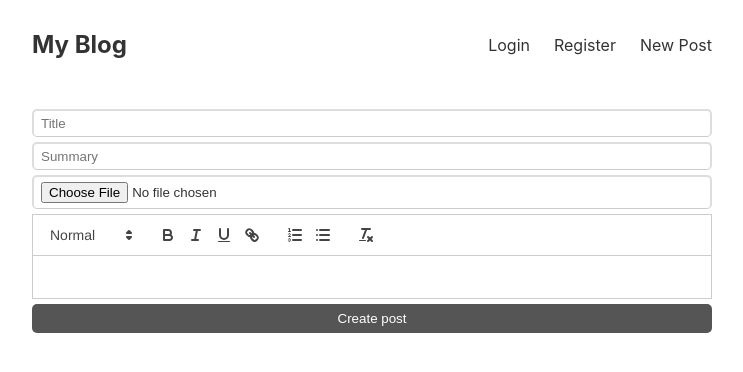
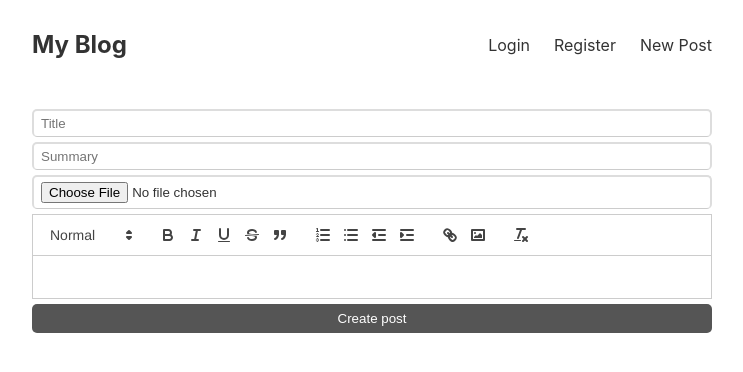
Before and after one commit to black-codher-bootcamp-2022-daly/personal-project-rebeccay2929, a React (Create React App) app in the folder client/: page /create in a window 1280 px wide. Shown: the top 372 px of the page, without its empty margins (268-1011 px from the left). Built offline with nearby package versions, Linux system fonts and the light colour scheme.

Commit message:
modules+formats

```diff
--- a/client/src/pages/CreatePost.js
+++ b/client/src/pages/CreatePost.js
@@ -2,22 +2,21 @@ import { useState } from "react";
 import ReactQuill from "react-quill";
 import "react-quill/dist/quill.snow.css";
 
-// const modules = {
-//   toolbar: [
-//     [{ 'header': [1, 2, false] }],
-//     ['bold', 'italic', 'underline','strike', 'blockquote'],
-//     [{'list': 'ordered'}, {'list': 'bullet'}, {'indent': '-1'}, {'indent': '+1'}],
-//     ['link', 'image'],
-//     ['clean']
-//   ]
-
-// }
-// const formats = [
-//   'header',
-//     'bold', 'italic', 'underline', 'strike', 'blockquote',
-//     'list', 'bullet', 'indent',
-//     'link', 'image'
-// ],
+const modules = {
+  toolbar: [
+    [{ 'header': [1, 2, false] }],
+    ['bold', 'italic', 'underline','strike', 'blockquote'],
+    [{'list': 'ordered'}, {'list': 'bullet'}, {'indent': '-1'}, {'indent': '+1'}],
+    ['link', 'image'],
+    ['clean']
+  ]
+};
+const formats = [
+  'header',
+    'bold', 'italic', 'underline', 'strike', 'blockquote',
+    'list', 'bullet', 'indent',
+    'link', 'image'
+]
 
 export default function CreatePost() {
   const [title, setTitle] = useState("");
@@ -40,7 +39,7 @@ export default function CreatePost() {
       />
       <input type="file" onChange={(ev) => setFiles(ev.target.files)} />
       {/* <Editor value={content} onChange={setContent} /> */}
-      <ReactQuill value={content} /*modules=modules*/  />
+      <ReactQuill value={content} onChange={newValue => setContent(newValue)} modules= {modules} formats= {formats}/>
       <button style={{ marginTop: "5px" }}> Create post</button>
     </form>
   );
```
